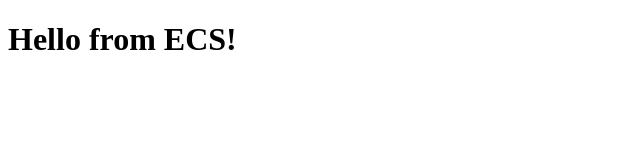
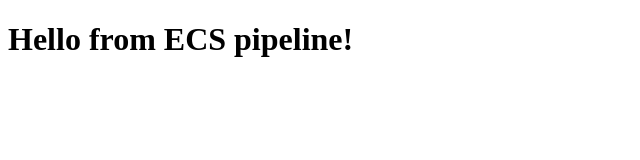
Before and after one commit to Sagar316905/static-web, a plain HTML site: page index.html in a window 1280 px wide. Shown: the whole page, without its empty margins (0-640 px from the left). Drawn offline with Linux system fonts and the light colour scheme.

Commit message:
second ecs static site

```diff
--- a/index.html
+++ b/index.html
@@ -1,5 +1,5 @@
 <!DOCTYPE html>
 <html>
 <head><title>My ECS Site</title></head>
-<body><h1>Hello from ECS!</h1></body>
+<body><h1>Hello from ECS pipeline!</h1></body>
 </html>
```
